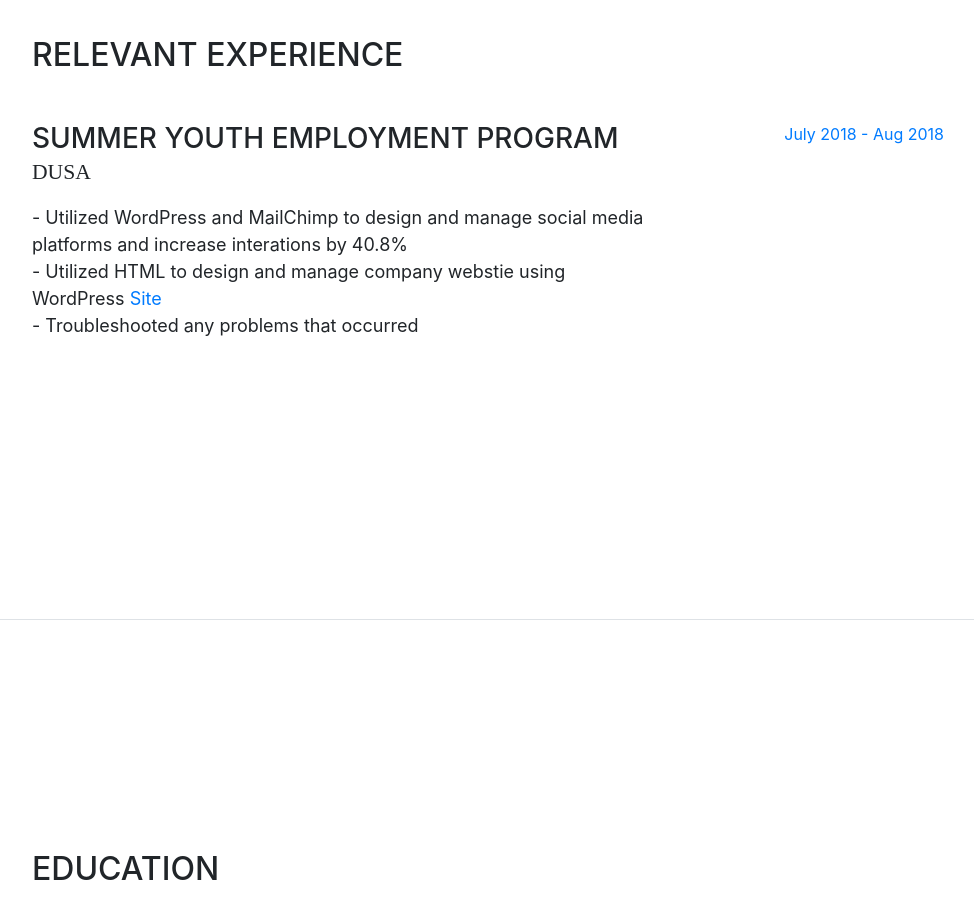
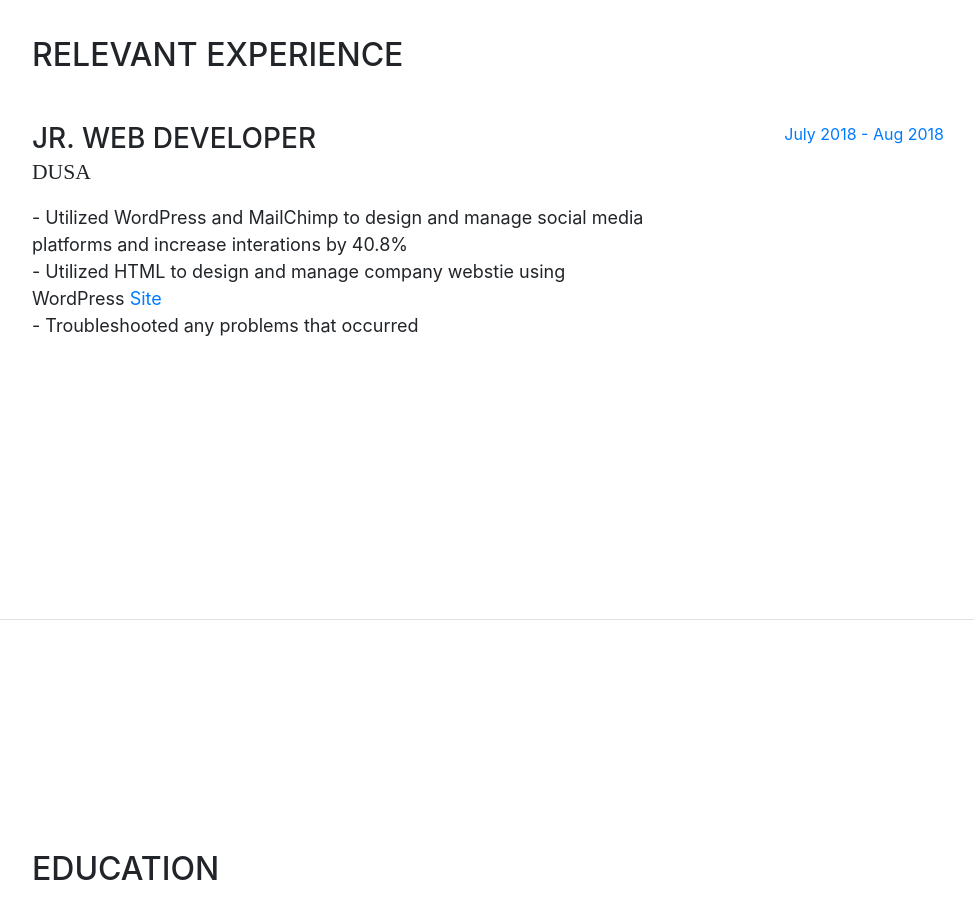
Before and after one commit to Crayon129/Raymond_Zhu, a website with bundled scripts: page index.html in a window 1280 px wide. Shown: the part 2580-3502 px from the top of the page, without its empty margins (288-1262 px from the left). Built offline with nearby package versions, Linux system fonts and the light colour scheme; a web font is replaced by a local one.

Commit message:
Add files via upload

```diff
--- a/index.html
+++ b/index.html
@@ -177,7 +177,7 @@
 
             <div class="resume-item d-flex flex-column flex-md-row mb-5">
             <div class="resume-content mr-auto">
-              <h3 class="mb-0"> Summer Youth Employment Program </h3>
+              <h3 class="mb-0"> Jr. Web Developer </h3>
               <div class="subheading mb-3">DUSA</div>
               <p>
                - Utilized WordPress and MailChimp to design and manage social media platforms and increase interations by 40.8%
```
